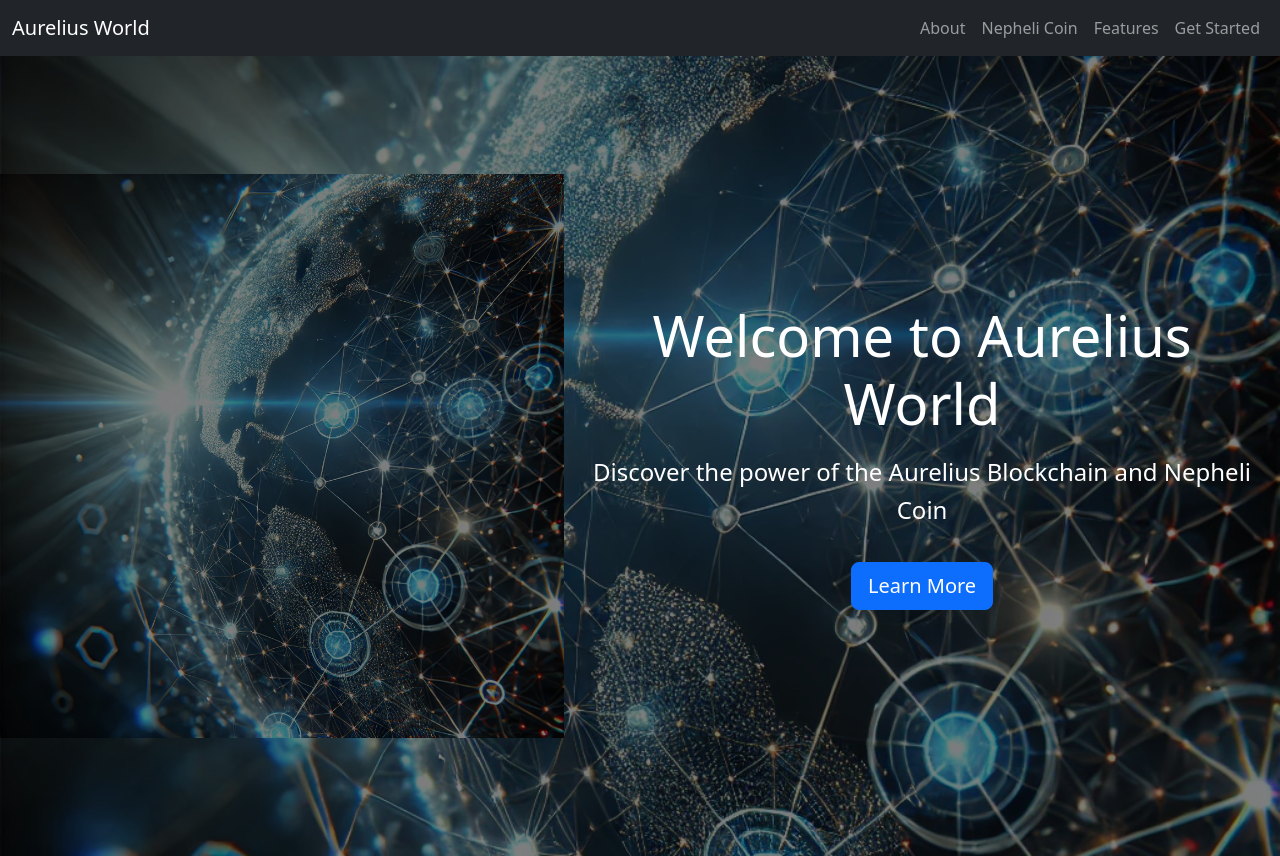
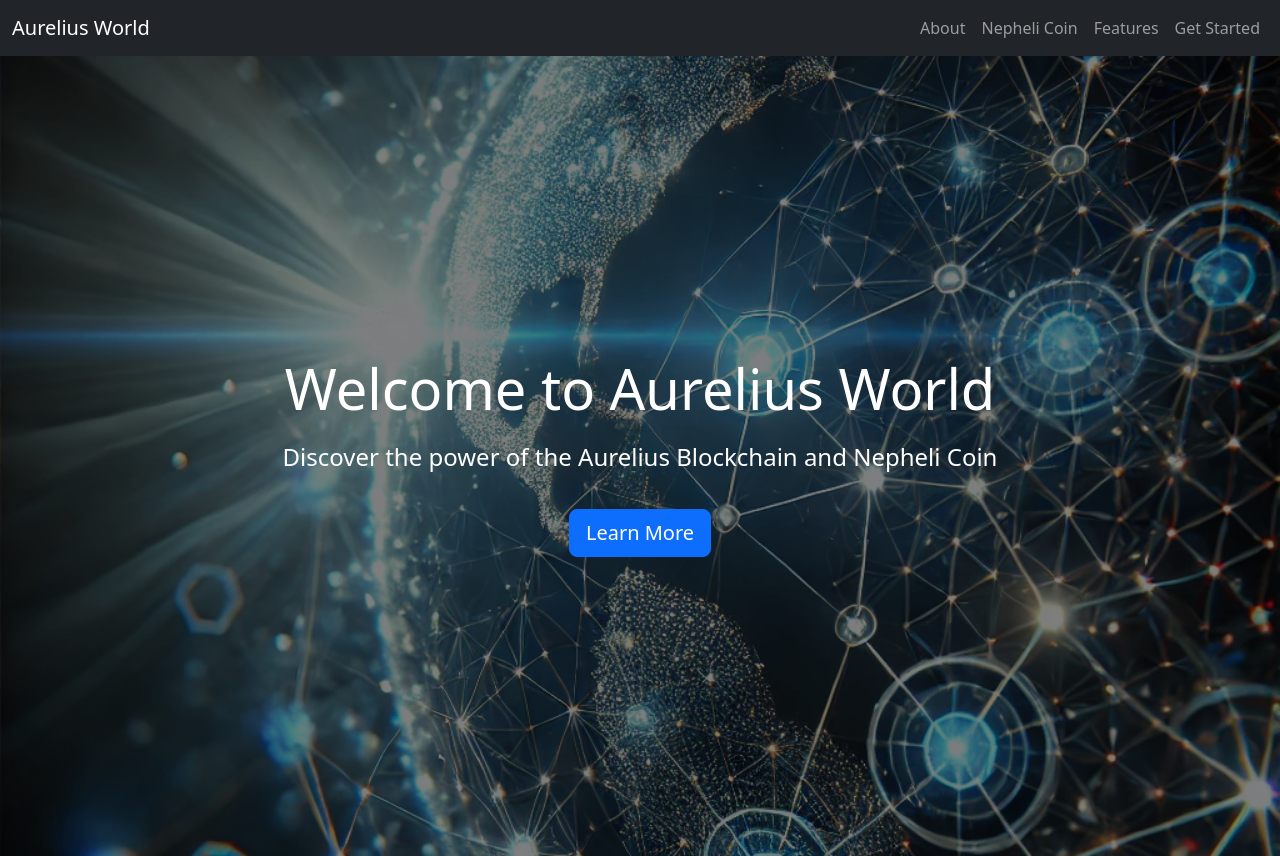
Before and after one commit to savvaniss/aureliusnet-site, a plain HTML site: page index.html in a window 1280 px wide. Shown: the top 856 px of the page. Drawn offline with nearby package versions, Linux system fonts and the light colour scheme.

Commit message:
fix references

```diff
--- a/index.html
+++ b/index.html
@@ -36,10 +36,6 @@
 
     <!-- Hero Section -->
     <section class="hero-section text-center text-white d-flex align-items-center" id="hero">
-        <picture>
-            <source srcset="images/hero-bg.webp" type="image/webp">
-            <img src="images/hero-bg.jpg" alt="Aurelius Blockchain" class="img-fluid">
-        </picture>
         <div class="container">
             <h1 class="display-4">Welcome to Aurelius World</h1>
             <p class="lead">Discover the power of the Aurelius Blockchain and Nepheli Coin</p>
```
